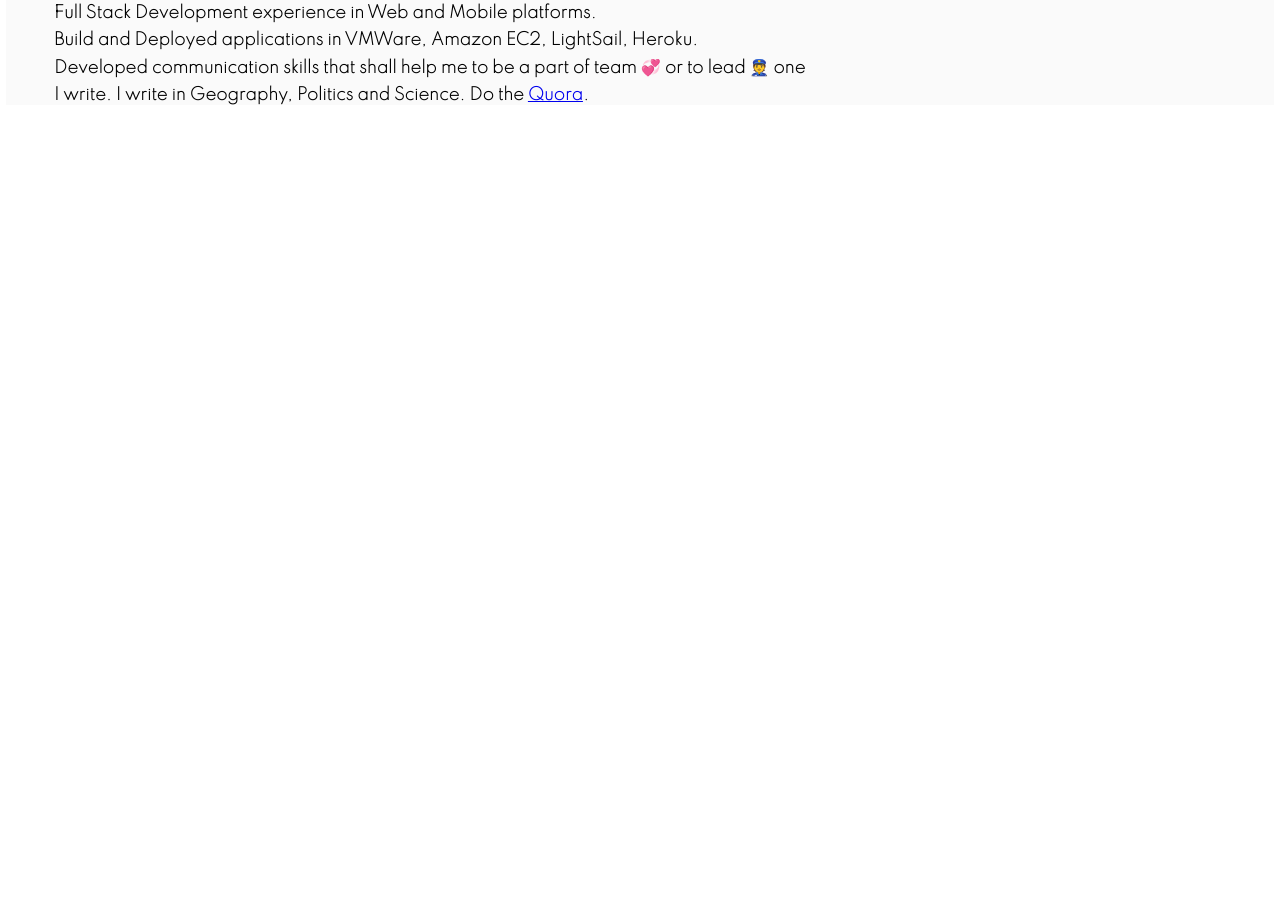
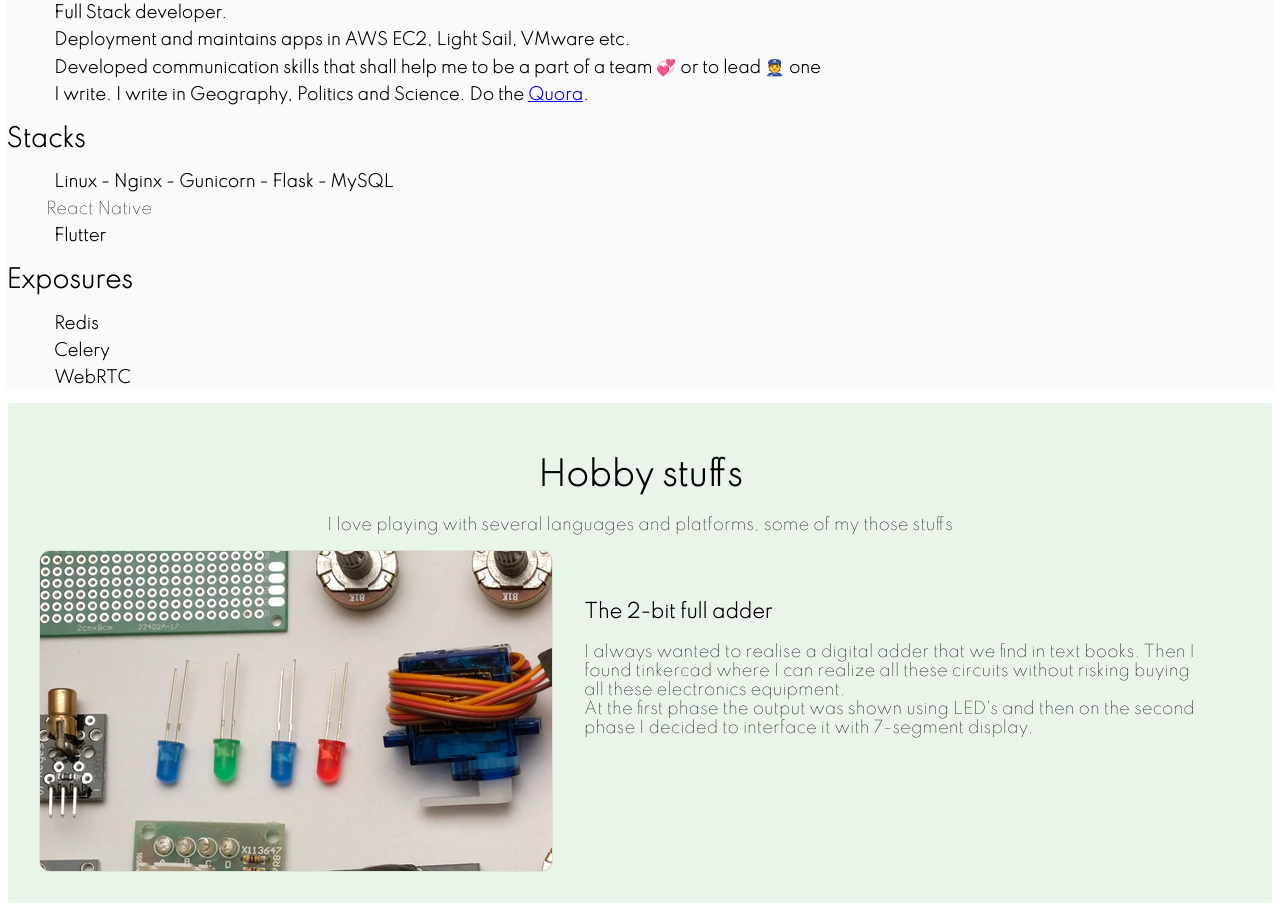
Before and after one commit to raj-krishnan-r/me, a plain HTML site: page index.html in a window 1280 px wide. Shown: the part 435-1346 px from the top of the page. Before the commit the page ends 800 px from the top, so only its background shows below. Drawn offline with Linux system fonts and the light colour scheme.

Commit message:
added Exposures and Hobby Stuffs section with a dummy image

```diff
--- a/index.html
+++ b/index.html
@@ -36,13 +36,69 @@
     <section>
         <h1>Skills</h1>
         <ul style="list-style: none;">
-        <li>Full Stack Development experience in Web and Mobile platforms.</li>
-        <li>Build and Deployed applications in VMWare, Amazon EC2, LightSail, Heroku.</li>
-        <li>Developed communication skills that shall help me to be a part of team &#x1F49E; or to lead &#x1F46E; one </li>
+        <li>Full Stack developer.</li>
+        <li>Deployment and maintains apps in AWS EC2, Light Sail, VMware etc.</li>
+        <li>Developed communication skills that shall help me to be a part of a team &#x1F49E; or to lead &#x1F46E; one </li>
         <li>I write. I write in Geography, Politics and Science. Do the <a href="https://www.quora.com/profile/Raj-Krishnan-R">Quora</a>.</li>
 
         </ul>
     </section>
+    <section>
+        <h1>Stacks</h1>
+        <ul style="list-style: none;">
+        <li>
+            Linux - Nginx - Gunicorn - Flask - MySQL
+        </li>
+            React Native
+        <li>
+            <li>
+                Flutter
+            </li>
+
+        </li>
+        </ul>
+    </section>
+    <section>
+        <h1>
+            Exposures
+        </h1>
+        <ul style="list-style: none;">
+        <li>
+            Redis
+
+        </li>
+        <li>
+            Celery
+        </li>
+        <li>
+            WebRTC
+        </li>
+        </ul>
+    </section>
+    </div>
+</div>
+<div class="projects">
+    <h1 style="text-align: center;">
+        Hobby stuffs
+    </h1>
+    <p style="text-align: center;">
+        I love playing with several languages and platforms, some of my those stuffs
+    </p>
+    <div class="gallery">
+        <div class="slot">
+<div class="imagePortion" style="background:url(images/elect.webp)"></div>
+<div class="detailsPortion">
+    <h3>
+        The 2-bit full adder
+    </h3>
+    <p>
+        I always wanted to realise a digital adder that we find in text books.
+        Then I found tinkercad where I can realize all these circuits without risking buying all these electronics equipment.<br/>
+        At the first phase the output was shown using LED's and then on the second phase I decided to interface it with 7-segment display.
+
+    </p>
+</div>
+        </div>
     </div>
 </div>
 </body>
--- a/style.css
+++ b/style.css
@@ -42,3 +42,26 @@ body{
     color:black;
     font-weight: bold;
 }
+.projects
+{
+    background-color: rgba(0, 128, 0, 0.082);
+    padding: 2em;
+}
+.projects .gallery .slot{
+    display: grid;
+    justify-items: center;
+
+}
+.projects .gallery .slot .imagePortion{
+width: 40vw;
+height: 40vh;
+border-radius: 10px;
+grid-column: 1;
+grid-row: 1;
+box-shadow: 0px 0px 1px rgb(80, 78, 78);
+}
+.projects .gallery .slot .detailsPortion{
+padding: 2em;
+grid-row: 1;
+grid-column: 2;
+}
```
Also changed, not shown: images/elect.webp (added).
